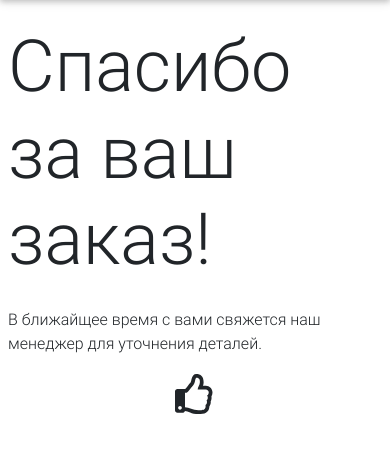
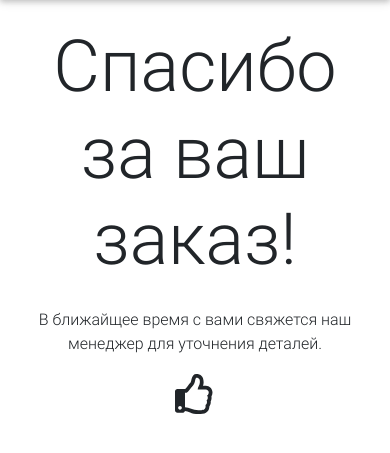
Before and after one commit to VoltK/MyKoreaBeauty, a Django app: page /cart/checkout/success/ in a window 390 px wide. Shown: the part 72-525 px from the top of the page. Run offline with Django 3.2, Linux system fonts and the light colour scheme; some libraries are stand-ins or nearby versions.

Commit message:
checkout template modified

```diff
--- a/cart/templates/cart/checkout_done.html
+++ b/cart/templates/cart/checkout_done.html
@@ -4,13 +4,13 @@
 
         <div class="d-flex justify-content-center">
             <div class="p-2">
-            <h1 class="display-3">Спасибо за ваш заказ!</h1>
+            <h1 class="display-3 text-center">Спасибо за ваш заказ!</h1>
             </div>
         </div>
                 <div class="d-flex justify-content-center">
 
                         <div class="p-2">
-                            <p>В ближайщее время с вами свяжется наш менеджер для уточнения деталей.</p>
+                            <p class="text-center">В ближайщее время с вами свяжется наш менеджер для уточнения деталей.</p>
                             <h1 class="text-center"><i class="far fa-thumbs-up"></i></h1>
                         </div>
                 </div>
```
Also changed, not shown: cart/templates/cart/checkout.html (+4 -4 lines).
